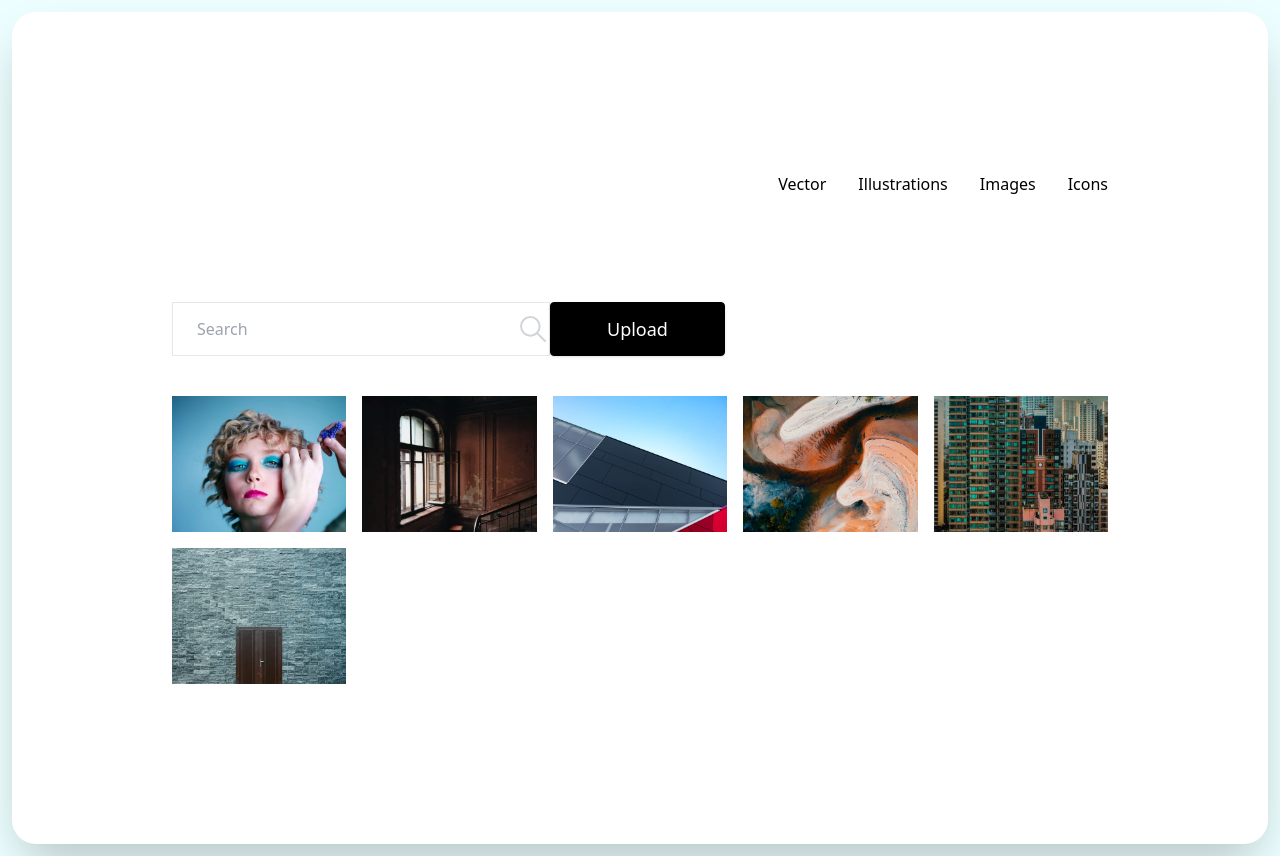
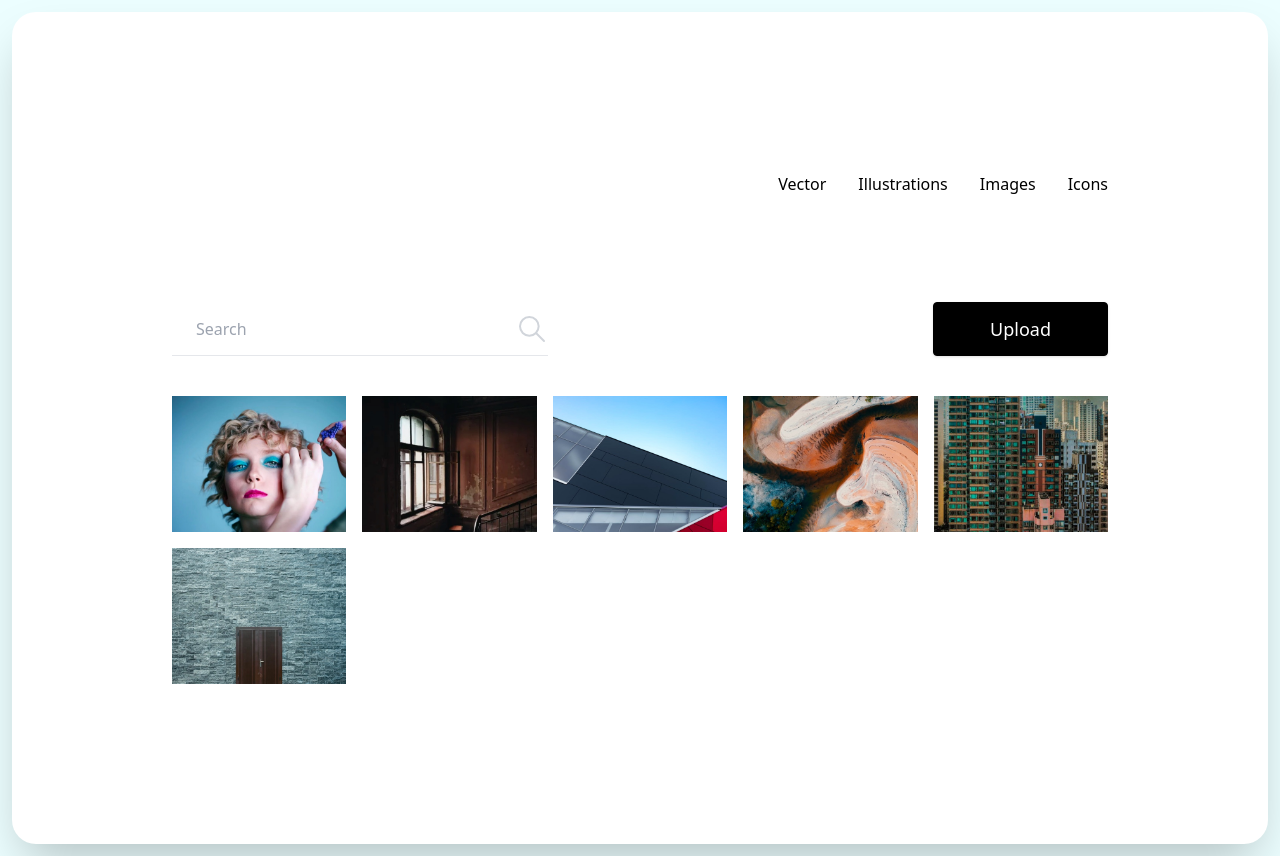
Before and after one commit to emthrology/tailwind-course-projects, a plain HTML site: page image-gallery/index.html in a window 1280 px wide. Drawn offline with nearby package versions, Linux system fonts and the light colour scheme.

Commit message:
오타 수정

```diff
--- a/image-gallery/index.html
+++ b/image-gallery/index.html
@@ -34,9 +34,9 @@
       </div>
 
       <!-- Search Container -->
-      <div class="flex flex-col justify-bewteen space-y-5 md:flex-row md:space-y-0">
+      <div class="flex flex-col justify-between space-y-5 md:flex-row md:space-y-0">
         <!-- Input Container -->
-        <div class="flex justify-between border border-b">
+        <div class="flex justify-between border-b">
           <input type="text"
             class="ml-6 border-none md:w-80 placeholder:font-thin focus:outline-none"
             placeholder="Search"
```
